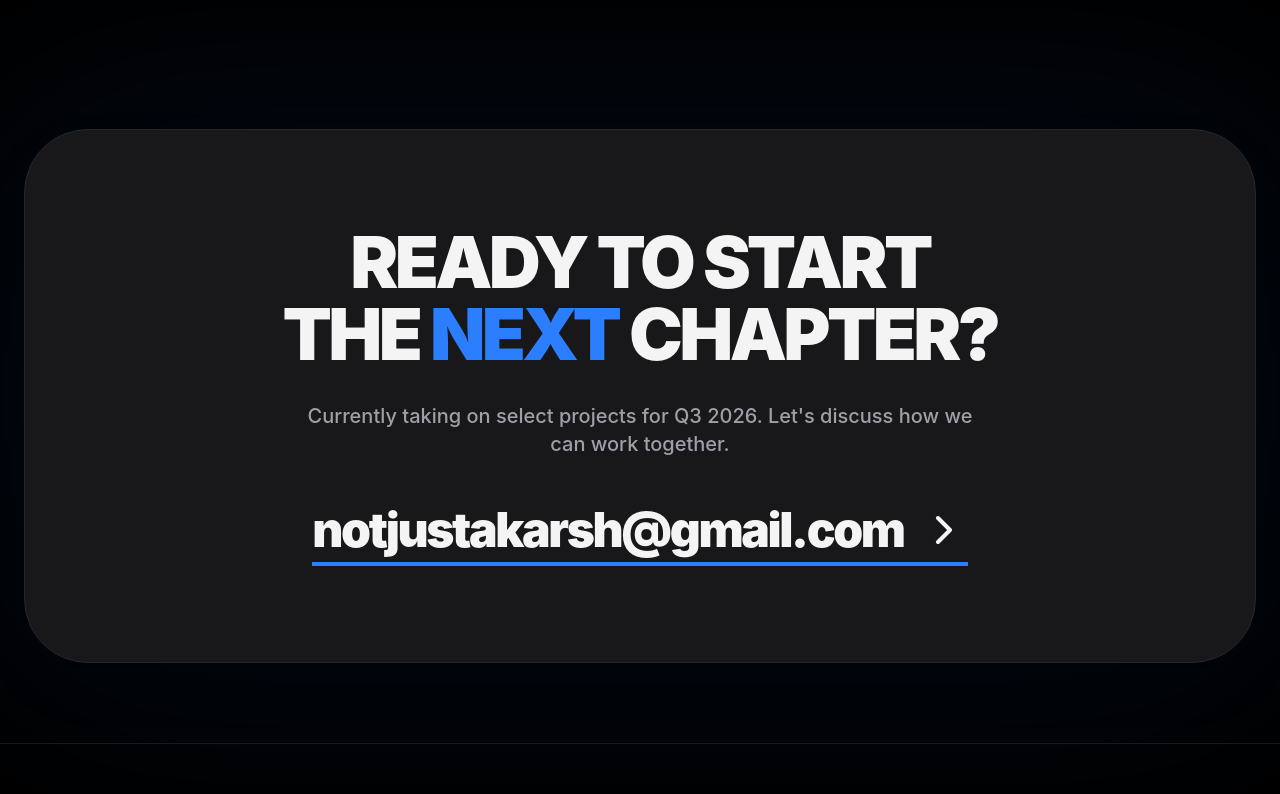
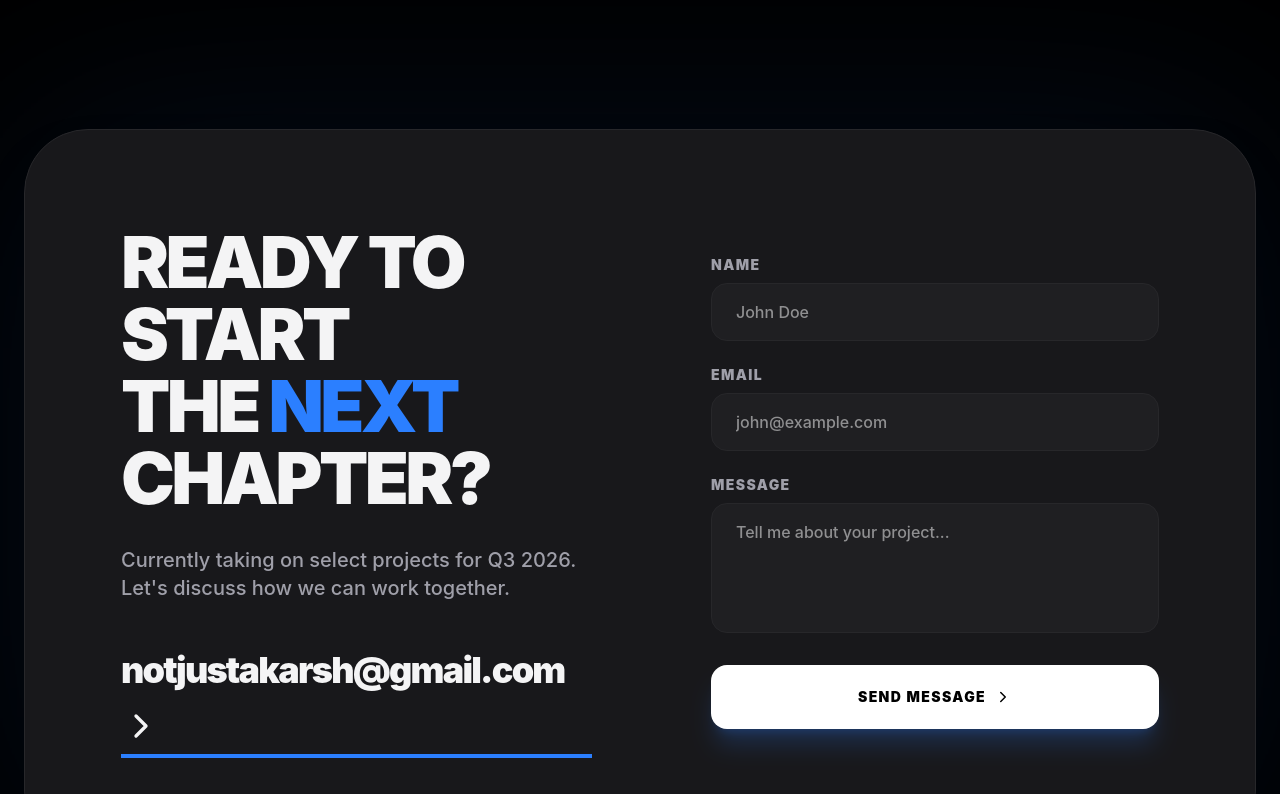
Before and after one commit to NotJustAkarsh/portfolio-akarsh, a React (Vite) app: page / in a window 1280 px wide. Shown: the part 4087-4881 px from the top of the page. Built offline with nearby package versions, Linux system fonts and the light colour scheme.

Commit message:
minor changes

```diff
--- a/src/components/Contact.jsx
+++ b/src/components/Contact.jsx
@@ -4,19 +4,59 @@ import { ChevronRight } from 'lucide-react';
 const Contact = () => (
   <section id="about" className="relative group">
     <div className="absolute inset-0 bg-blue-500 blur-[120px] opacity-10 group-hover:opacity-20 transition-opacity"></div>
-    <div className="relative rounded-[4rem] p-8 md:p-24 bg-white dark:bg-zinc-900 border border-zinc-200 dark:border-zinc-800 text-center overflow-hidden shadow-2xl">
-       <h2 className="text-4xl md:text-7xl font-black tracking-tighter uppercase mb-8">
-        Ready to start <br/> the <span className="text-blue-500">Next</span> Chapter?
+    <div className="relative rounded-[4rem] p-8 md:p-12 lg:p-24 bg-white dark:bg-zinc-900 border border-zinc-200 dark:border-zinc-800 overflow-hidden shadow-2xl grid grid-cols-1 lg:grid-cols-2 gap-12 lg:gap-24 items-center">
+
+       <div className="text-center lg:text-left">
+         <h2 className="text-4xl md:text-6xl lg:text-7xl font-black tracking-tighter uppercase mb-8">
+          Ready to start <br className="hidden lg:block" /> the <span className="text-blue-500">Next</span> Chapter?
          </h2>
-       <p className="text-zinc-500 dark:text-zinc-400 text-xl max-w-2xl mx-auto mb-12 font-medium">
+         <p className="text-zinc-500 dark:text-zinc-400 text-lg md:text-xl max-w-xl mx-auto lg:mx-0 mb-12 font-medium">
           Currently taking on select projects for Q3 2026. Let's discuss how we can work together.
          </p>
          <a
            href="mailto:notjustakarsh@gmail.com"
-         className="inline-flex flex-wrap justify-center items-center break-all md:break-normal gap-2 md:gap-4 text-xl sm:text-2xl md:text-5xl font-black tracking-tighter hover:text-blue-500 transition-all border-b-4 border-blue-500 pb-2 hover:gap-4 md:hover:gap-8"
+           className="inline-flex flex-wrap items-center justify-center lg:justify-start break-all md:break-normal gap-2 md:gap-4 text-xl sm:text-2xl md:text-4xl font-black tracking-tighter hover:text-blue-500 transition-all border-b-4 border-blue-500 pb-2 hover:gap-4 md:hover:gap-8"
          >
-         notjustakarsh@gmail.com <ChevronRight className="w-8 h-8 md:w-12 md:h-12 shrink-0" />
+           notjustakarsh@gmail.com <ChevronRight className="w-6 h-6 md:w-10 md:h-10 shrink-0" />
          </a>
+       </div>
+
+       <form className="flex flex-col gap-6 w-full max-w-md mx-auto lg:mx-0 lg:ml-auto" onSubmit={(e) => e.preventDefault()}>
+         <div className="flex flex-col gap-2">
+           <label htmlFor="name" className="text-sm font-black uppercase tracking-widest text-zinc-500 dark:text-zinc-400">Name</label>
+           <input
+             type="text"
+             id="name"
+             placeholder="John Doe"
+             className="w-full bg-zinc-50 dark:bg-zinc-800/50 border border-zinc-200 dark:border-zinc-800 rounded-2xl px-6 py-4 outline-none focus:border-blue-500 dark:focus:border-blue-500 focus:ring-1 focus:ring-blue-500 transition-all font-medium text-zinc-900 dark:text-white"
+           />
+         </div>
+         <div className="flex flex-col gap-2">
+           <label htmlFor="email" className="text-sm font-black uppercase tracking-widest text-zinc-500 dark:text-zinc-400">Email</label>
+           <input
+             type="email"
+             id="email"
+             placeholder="john@example.com"
+             className="w-full bg-zinc-50 dark:bg-zinc-800/50 border border-zinc-200 dark:border-zinc-800 rounded-2xl px-6 py-4 outline-none focus:border-blue-500 dark:focus:border-blue-500 focus:ring-1 focus:ring-blue-500 transition-all font-medium text-zinc-900 dark:text-white"
+           />
+         </div>
+         <div className="flex flex-col gap-2">
+           <label htmlFor="message" className="text-sm font-black uppercase tracking-widest text-zinc-500 dark:text-zinc-400">Message</label>
+           <textarea
+             id="message"
+             rows="4"
+             placeholder="Tell me about your project..."
+             className="w-full bg-zinc-50 dark:bg-zinc-800/50 border border-zinc-200 dark:border-zinc-800 rounded-2xl px-6 py-4 outline-none focus:border-blue-500 dark:focus:border-blue-500 focus:ring-1 focus:ring-blue-500 transition-all font-medium resize-none text-zinc-900 dark:text-white"
+           ></textarea>
+         </div>
+         <button
+           type="submit"
+           className="h-16 w-full bg-zinc-900 dark:bg-white text-white dark:text-black rounded-2xl font-black text-sm uppercase tracking-widest hover:scale-[1.02] active:scale-[0.98] transition-all shadow-xl shadow-blue-500/20 flex items-center justify-center gap-2 mt-2"
+         >
+           Send Message <ChevronRight size={18} />
+         </button>
+       </form>
+
     </div>
   </section>
 );
--- a/src/components/Hero.jsx
+++ b/src/components/Hero.jsx
@@ -67,7 +67,9 @@ const Hero = () => (
         modular, scalable architectures.
       </p>
       <div className="flex flex-wrap items-center gap-4 sm:gap-6">
-        <button className="h-16 px-10 bg-zinc-900 dark:bg-white text-white dark:text-black rounded-full font-black text-sm uppercase tracking-widest hover:scale-105 active:scale-95 transition-all shadow-2xl shadow-blue-500/20 flex items-center gap-2">
+        <button
+          onClick={() => document.getElementById('about')?.scrollIntoView({ behavior: 'smooth' })}
+          className="h-16 px-10 bg-zinc-900 dark:bg-white text-white dark:text-black rounded-full font-black text-sm uppercase tracking-widest hover:scale-105 active:scale-95 transition-all shadow-2xl shadow-blue-500/20 flex items-center gap-2">
           Let's Talk <ChevronRight size={18} />
         </button>
         <a
--- a/src/components/ProjectGrid.jsx
+++ b/src/components/ProjectGrid.jsx
@@ -1,4 +1,4 @@
-import React, { useMemo } from "react";
+import React, { useMemo, useState } from "react";
 import { ExternalLink, Code2 } from "lucide-react";
 import { PROJECTS } from "../constants/data";
 
@@ -19,6 +19,8 @@ const Github = ({ size = 24, ...props }) => (
 );
 
 const ProjectGrid = ({ activeFilter, setActiveFilter }) => {
+  const [activeProject, setActiveProject] = useState(null);
+
   const filtered = useMemo(
     () =>
       activeFilter === "All"
@@ -54,13 +56,25 @@ const ProjectGrid = ({ activeFilter, setActiveFilter }) => {
       <div className="grid grid-cols-1 md:grid-cols-2 gap-12">
         {filtered.map((p, i) => (
           <div key={i} className="group relative">
-            <div className="aspect-4/3 rounded-[3rem] bg-zinc-100 dark:bg-zinc-900 border border-zinc-200 dark:border-zinc-800 overflow-hidden mb-6 relative shadow-sm">
-              <div className="absolute inset-0 bg-linear-to-t from-black/80 via-transparent to-transparent opacity-0 group-hover:opacity-100 transition-opacity duration-500 flex flex-wrap gap-3 items-end p-10 z-10">
+            <div
+              className="aspect-4/3 rounded-[3rem] bg-zinc-100 dark:bg-zinc-900 border border-zinc-200 dark:border-zinc-800 overflow-hidden mb-6 relative shadow-sm cursor-pointer lg:cursor-default"
+              onClick={() => setActiveProject(activeProject === i ? null : i)}
+            >
+              <div
+                className={`absolute inset-0 bg-linear-to-t from-black/80 via-black/40 to-transparent flex flex-wrap gap-3 items-end p-10 z-10 transition-opacity duration-500 ${
+                  activeProject === i
+                    ? "opacity-100 pointer-events-auto"
+                    : "opacity-0 pointer-events-none lg:group-hover:opacity-100 lg:group-hover:pointer-events-auto"
+                }`}
+              >
                 <a
                   href={p.repolink}
                   target="_blank"
                   rel="noopener noreferrer"
-                  className="px-6 py-4 bg-white text-black rounded-full font-black uppercase tracking-widest text-[10px] xl:text-xs flex items-center gap-2 transform translate-y-4 group-hover:translate-y-0 hover:scale-105 active:scale-95 transition-all duration-500 hover:shadow-xl"
+                  onClick={(e) => e.stopPropagation()}
+                  className={`px-6 py-4 bg-white text-black rounded-full font-black uppercase tracking-widest text-[10px] xl:text-xs flex items-center gap-2 transform hover:scale-105 active:scale-95 transition-all duration-500 hover:shadow-xl ${
+                    activeProject === i ? "translate-y-0" : "translate-y-4 lg:group-hover:translate-y-0"
+                  }`}
                 >
                   <Github size={14} /> GitHub
                 </a>
@@ -68,7 +82,10 @@ const ProjectGrid = ({ activeFilter, setActiveFilter }) => {
                   href={p.livelink}
                   target="_blank"
                   rel="noopener noreferrer"
-                  className="px-6 py-4 bg-white text-black rounded-full font-black uppercase tracking-widest text-[10px] xl:text-xs flex items-center gap-2 transform translate-y-4 group-hover:translate-y-0 hover:scale-105 active:scale-95 transition-all duration-500 hover:shadow-xl"
+                  onClick={(e) => e.stopPropagation()}
+                  className={`px-6 py-4 bg-white text-black rounded-full font-black uppercase tracking-widest text-[10px] xl:text-xs flex items-center gap-2 transform hover:scale-105 active:scale-95 transition-all duration-500 hover:shadow-xl ${
+                    activeProject === i ? "translate-y-0" : "translate-y-4 lg:group-hover:translate-y-0"
+                  }`}
                 >
                   Live Site <ExternalLink size={14} />
                 </a>
--- a/src/constants/data.jsx
+++ b/src/constants/data.jsx
@@ -66,6 +66,7 @@ export const PROJECTS = [
     tech: ["React", "Tailwind"],
     livelink: "https://veu-demy.vercel.app",
     repolink: "https://github.com/NotJustAkarsh/VeuDemy",
+    thumbnail: "",
   },
   {
     title: "Code Flex App",
@@ -74,6 +75,7 @@ export const PROJECTS = [
     tech: ["React", "Tailwind"],
     livelink: "https://code-flex-ui.vercel.app",
     repolink: "https://github.com/NotJustAkarsh/CodeFlexUI",
+    thumbnail: "",
   },
   {
     title: "Nebula API Gateway",
@@ -81,7 +83,9 @@ export const PROJECTS = [
     description:
       "High-throughput microservices orchestrator for cloud-native apps.",
     tech: ["Node.js", "Kubernetes", "gRPC"],
-    link: "#",
+    livelink: "#",
+    repolink: "",
+    thumbnail: "",
   },
   {
     title: "Ether Wallet",
@@ -89,6 +93,8 @@ export const PROJECTS = [
     description:
       "Secure cryptocurrency wallet with multi-chain support and biometric auth.",
     tech: ["React Native", "Web3.js", "Solidity"],
-    link: "#",
+    livelink: "",
+    repolink: "",
+    thumbnail: "",
   },
 ];
```
Lines whose indentation alone changed are shown as unchanged.
